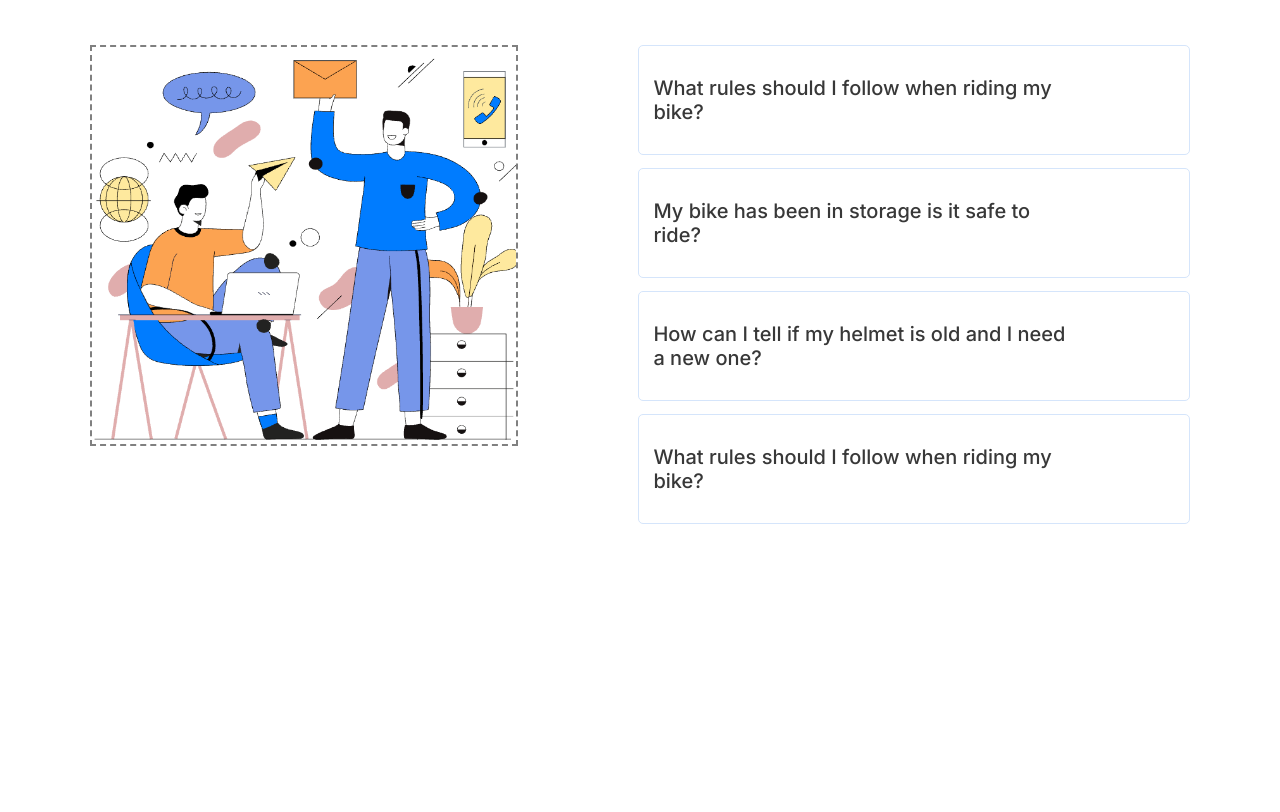
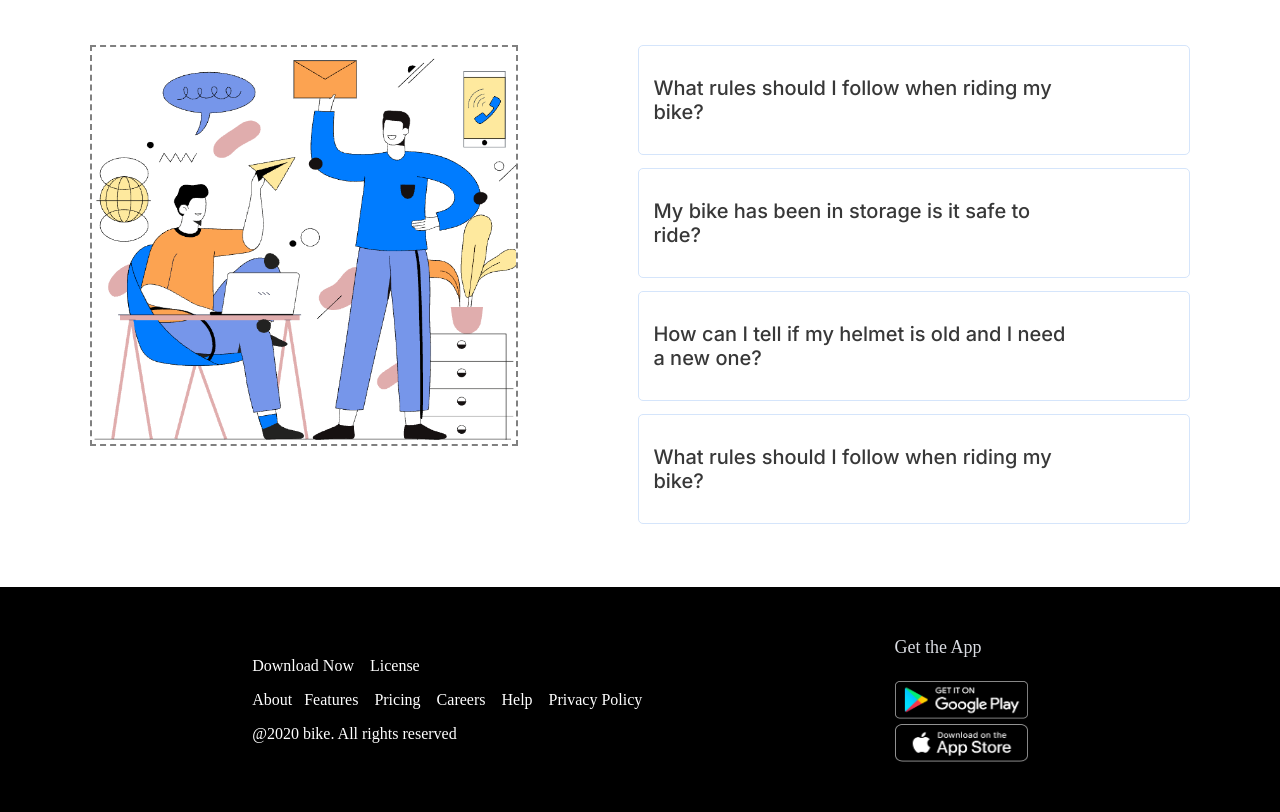
Before and after one commit to shafriki/biker-zone, a plain HTML site: page index.html in a window 1280 px wide. Shown: the part 2757-3569 px from the top of the page. Before the commit the page ends 3344 px from the top, so only its background shows below. Drawn offline with Linux system fonts and the light colour scheme.

Commit message:
added footer section

```diff
--- a/index.html
+++ b/index.html
@@ -177,7 +177,20 @@
       <!-- main section end -->
 
       <!-- footer section start -->
-       <footer></footer>
+       <footer class="footer-section">
+        <div class="footer-content">
+            <div class="footer-about">
+                <pre class="footer-description">Download Now    License</pre>
+                <pre class="footer-description">About   Features    Pricing    Careers    Help    Privacy Policy</pre>
+                <p class="footer-description">@2020 bike. All rights reserved</p>
+            </div>
+            <div class="footer-imgs">
+                <p class="imgs-title">Get the App</p>
+                <img src="images/others/android.png" alt="">
+                <img src="images/others/ios.png" alt="">
+            </div>
+        </div>
+       </footer>
        <!-- footer section end -->
 </body>
 </html>
--- a/style.css
+++ b/style.css
@@ -328,3 +328,36 @@ body {
     cursor: pointer;
     transition: 0.3s;
 }
+
+/* * {
+    border: 1px solid red;
+} */
+.footer-content {
+    display: flex;
+    justify-content: space-evenly;
+    align-items: center;
+    background-color: black;
+}
+.footer-imgs {
+    display: flex;
+    flex-direction: column;
+    gap: 5px;
+    margin-bottom: 50px;
+}
+.footer-imgs img {
+    width: 133.26px;
+    height: 38.26px;
+}
+.imgs-title {
+    color: rgb(217, 219, 225);
+    font-family: Manrope;
+    font-size: 18px;
+    font-weight: 500;
+    margin-top: 50px;
+}
+.footer-description {
+    color: rgb(255, 255, 255);
+    font-family: Manrope;
+    font-size: 16px;
+    font-weight: 400;
+}
```
